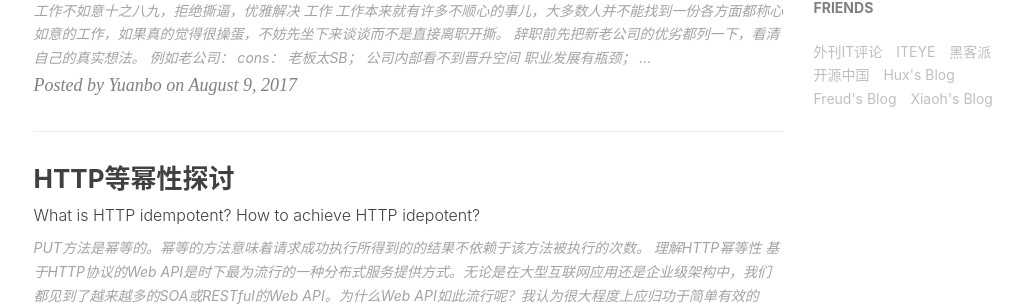
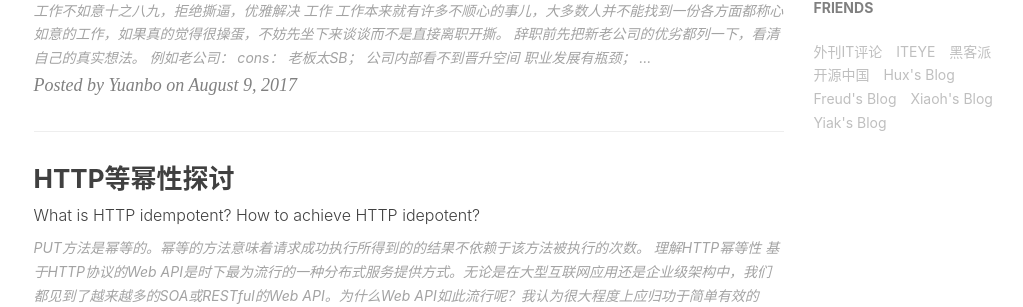
Before and after one commit to freerambo/freerambo.github.io, a Jekyll site: the page built from index.html, in a window 1280 px wide and 900 px high, scrolled down 873 px. Shown: the part 146-453 px from the top of the window, without its empty margins (134-1157 px from the left). Built offline with Jekyll 4.4.1, drawn with Linux system fonts in a browser that asks for light colours; nearby versions of some CDN libraries; the list of posts is cut into pages by our own code; comment, search, counter and statistics services are not loaded.

```diff
--- a/_config.yml
+++ b/_config.yml
@@ -114,5 +114,8 @@
     },{
         title: "Xiaoh's Blog",
         href: "http://xiaoh.me/"
+    },{
+       title: "Yiak's Blog",
+       href: "https://yiakwy.github.io"
     }
 ]
```
